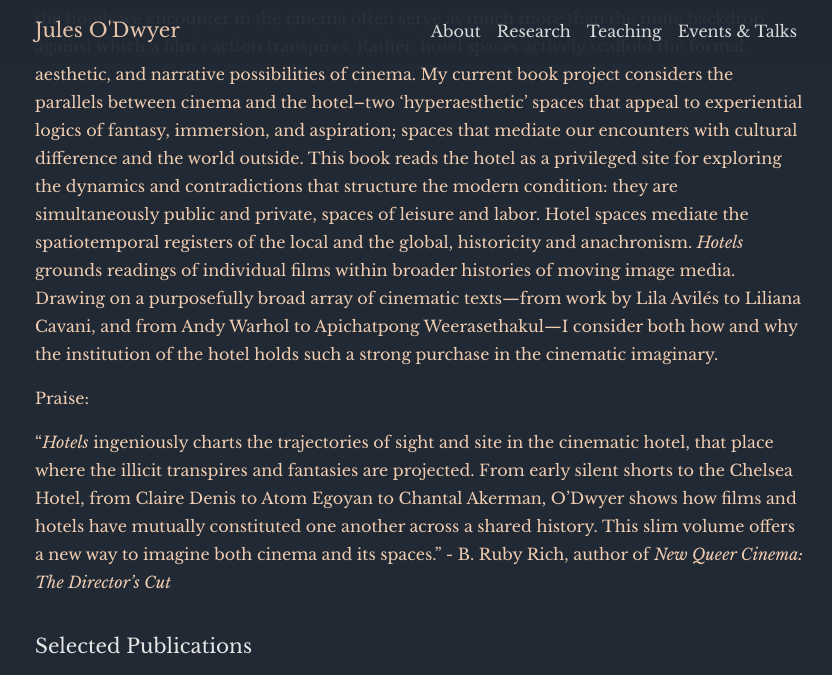
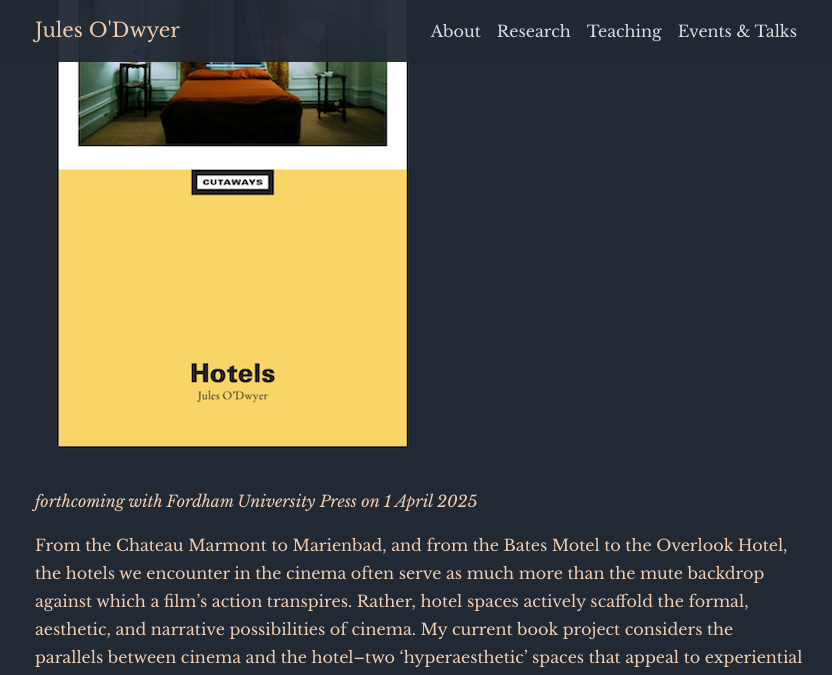
Before and after one commit to julesodwyer/julesodwyer.github.io, a Jekyll site: the page built from _pages/research.md, in a window 1280 px wide and 1400 px high, scrolled down 1636 px. Shown: the top 675 px of the window, without its empty margins (220-1052 px from the left). Built offline with Jekyll 4.4.1, drawn with Linux system fonts in a browser that asks for light colours; comment, search, counter and statistics services are not loaded; a style sheet for code colours, icons or effects is not loaded; some of the changed text lies outside the part shown.

Commit message:
sorted typo

```diff
--- a/_pages/research.md
+++ b/_pages/research.md
@@ -12,7 +12,7 @@
 
 ## The Seduction of Space: Cruising French cinema
 
-![Image]({{ site.baseurl }}/assets/img/seductionn22.png)
+![Image]({{ site.baseurl }}/assets/img/seduction22.png)
 
 *forthcoming with University of Minnesota Press on 11 March 2025*
 
@@ -23,11 +23,11 @@
 
 ## Hotels
 
-![Image]({{ site.baseurl }}/assets/img/hotelss22.png)
+![Image]({{ site.baseurl }}/assets/img/hotels22.png)
 
 *forthcoming with Fordham University Press on 1 April 2025*
 
-From the Chateau Marmont to Marienbad, and from the Bates Motel to the Overlook Hotel, the hotels we encounter in the cinema often serve as much more than the mute backdrop against which a film’s action transpires. Rather, hotel spaces actively scaffold the formal, aesthetic, and narrative possibilities of cinema. My current book project considers the parallels between cinema and the hotel--two ‘hyperaesthetic’ spaces that appeal to experiential logics of fantasy, immersion, and aspiration; spaces that mediate our encounters with cultural difference and the world outside. This book reads the hotel as a privileged site for exploring the dynamics and contradictions that structure the modern condition: they are simultaneously public and private, spaces of leisure and labor. Hotel spaces mediate the spatiotemporal registers of the local and the global, historicity and anachronism. _Hotels_ grounds readings of individual films within broader histories of moving image media. Drawing on a purposefully broad array of cinematic texts—from work by Lila Avilés to Liliana Cavani, and from Andy Warhol to Apichatpong Weerasethakul—I consider both how and why the institution of the hotel holds such a strong purchase in the cinematic imaginary.
+From the Chateau Marmont to Marienbad, and from the Bates Motel to the Overlook Hotel, the hotels we encounter in the cinema often serve as much more than the mute backdrop against which a film’s action transpires. Rather, hotel spaces actively scaffold the formal, aesthetic, and narrative possibilities of cinema. My current book project considers the parallels between cinema and the hotel--two ‘hyperaesthetic’ spaces that appeal to experiential logics of fantasy, immersion, and aspiration; spaces that mediate our encounters with cultural difference and the world outside. This book reads the hotel as a privileged site for exploring the dynamics and contradictions that structure the modern condition: they are simultaneously public and private, spaces of leisure and labor. Hotel spaces mediate the spatiotemporal registers of the local and the global, historicity and anachronism. _Hotels_ grounds readings of individual films within broader histories of moving image media. Drawing on a purposefully broad array of cinematic texts—from work by Lila Avilés to Liliana Cavani, and from Andy Warhol to Apichatpong Weerasethakul—I consider both how and why the institution of the hotel holds such a strong purchase on the cinematic imaginary.
 
 Praise:
 
```
